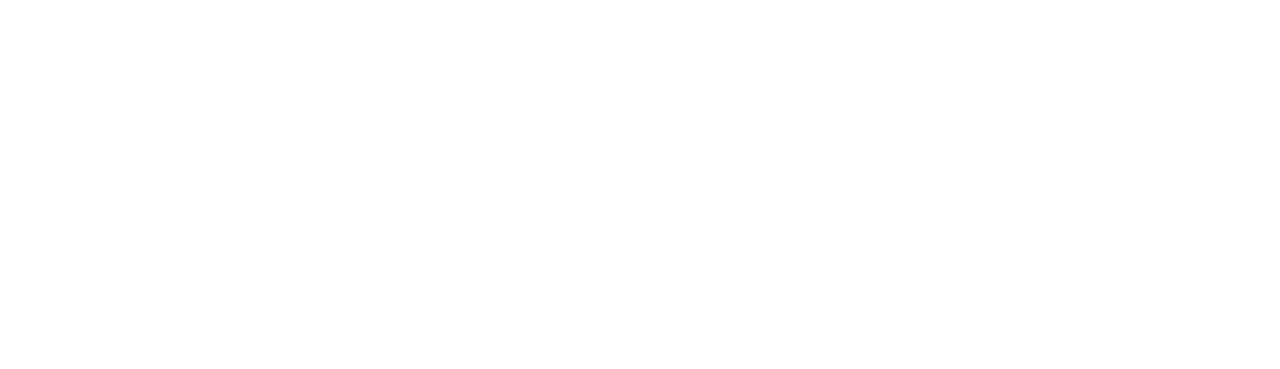
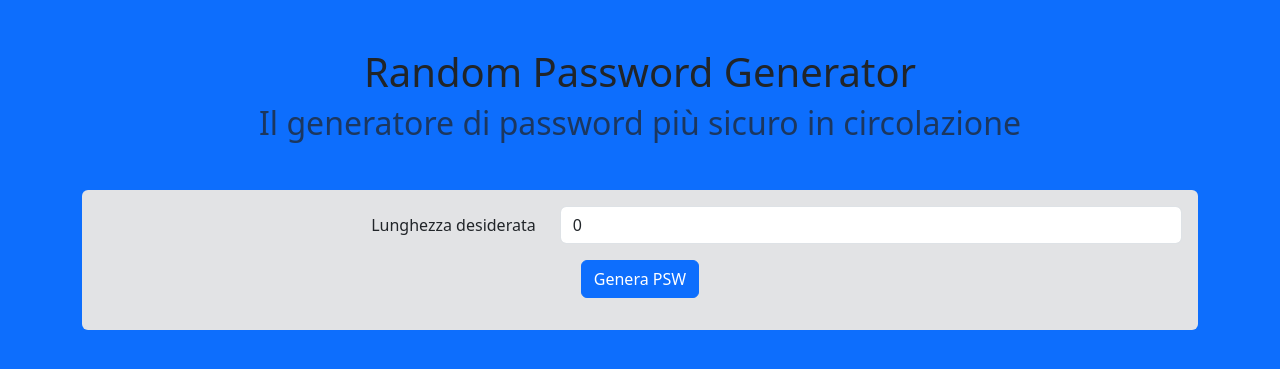
Before and after one commit to MarilisaMoio/php-strong-password-generator, a PHP site: page / in a window 1280 px wide. Before the commit the part shown is empty. Shown: the top 369 px of the page. Run offline with PHP 8.4, Linux system fonts and the light colour scheme.

Commit message:
feat: add milestone 1

```diff
--- a/index.php
+++ b/index.php
@@ -1,5 +1,21 @@
 <?php
+    $subChar = [
+        'minusc' => range("a", "z"),
+        'maiusc' => range("A", "Z"),
+        'num' => range("0", "9"),
+        'special' => range("!", "+")
+    ];
 
+    $length = isset($_GET["length"]) ? intval($_GET["length"]) : 0;
+
+    function createPsw($subChar, $length){
+        $pool = array_merge($subChar['minusc'], $subChar['maiusc'], $subChar['num'], $subChar['special']);
+        $generatedPsw = "";
+        for ($i = 1; $i <= $length; $i++){
+            $generatedPsw .= $pool[rand(0, count($pool) - 1)];
+        };
+        return $generatedPsw;
+    };
 ?>
 
 <!DOCTYPE html>
@@ -8,10 +24,36 @@
     <meta charset="UTF-8">
     <meta name="viewport" content="width=device-width, initial-scale=1.0">
     <title>Psw Generator</title>
+    <link rel="stylesheet" href="style.css">
     <link href="https://cdn.jsdelivr.net/npm/bootstrap@5.3.3/dist/css/bootstrap.min.css" rel="stylesheet" integrity="sha384-QWTKZyjpPEjISv5WaRU9OFeRpok6YctnYmDr5pNlyT2bRjXh0JMhjY6hW+ALEwIH" crossorigin="anonymous">
 </head>
-<body>
-
+<body class="bg-primary ms-vh">
+    <div class="container my-5">
+        <div class="title text-center mb-5">
+            <h1>Random Password Generator</h1>
+            <h2 class="text-body-secondary">Il generatore di password più sicuro in circolazione</h2>
+        </div>
+        <?php if ($length !== 0) {?>
+            <div class="alert alert-info" role="alert">
+                La tua nuova password è <?= createPsw($subChar, $length) ?>
+            </div>
+        <?php } ?>
+        <form method="GET" class="bg-secondary-subtle border-secondary p-3 rounded">
+            <div class="row mb-3">
+                <div class="col-5 text-end">
+                    <label class="col-form-label" for="length">Lunghezza desiderata</label>
+                </div>
+                <div class="col-7">
+                    <input type="number" class="form-control" name="length" id="length" min="4" max="15" value="<?= $length ?>" required>
+                </div>
+            </div>
+            <div class="row justify-content-center mb-3">
+                <div class="col-auto">
+                    <button type="submit" class="btn btn-primary">Genera PSW</button>
+                </div>
+            </div>
+        </form>
+    </div>
     <!--bs js-->
     <script src="https://cdn.jsdelivr.net/npm/bootstrap@5.3.3/dist/js/bootstrap.bundle.min.js" integrity="sha384-YvpcrYf0tY3lHB60NNkmXc5s9fDVZLESaAA55NDzOxhy9GkcIdslK1eN7N6jIeHz" crossorigin="anonymous"></script>
     <!--/bs js-->
--- /dev/null
+++ b/style.css
@@ -0,0 +1,3 @@
+body.ms-vh{
+    height: 100vhgit;
+}
```
